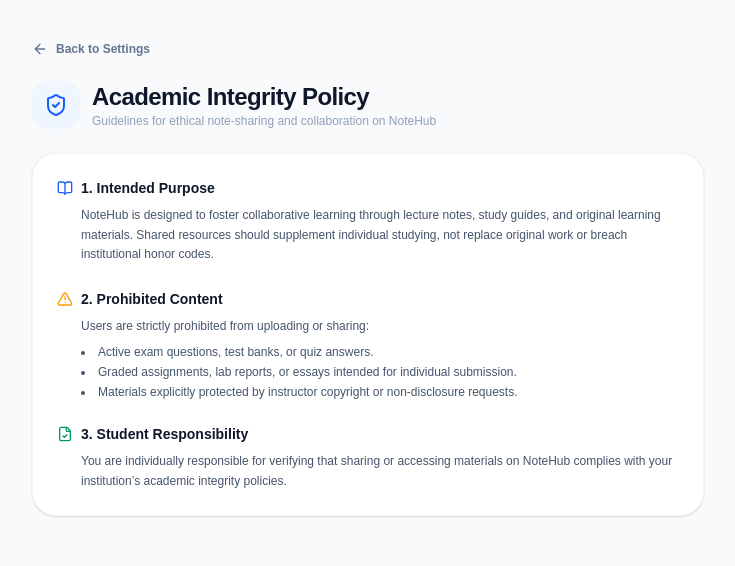
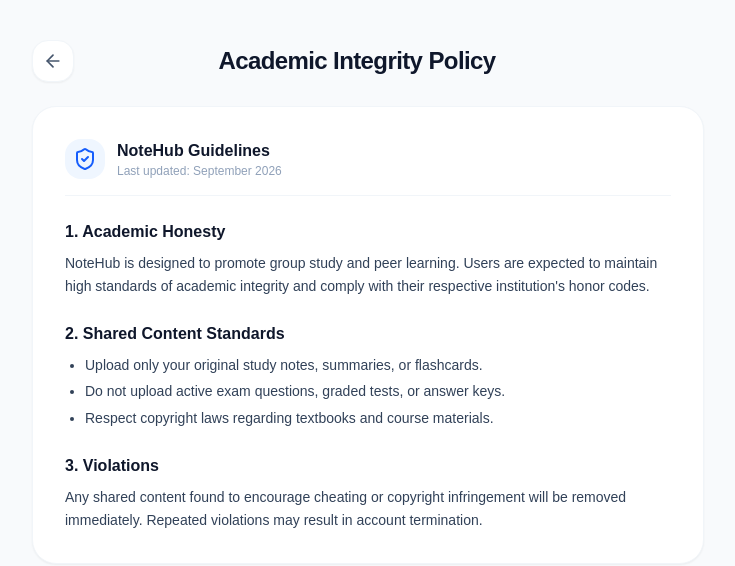
Before and after one commit to Dherick123-hub/notehub, a Next.js app: page /settings/academic-integrity in a window 1280 px wide. Shown: the top 566 px of the page, without its empty margins (272-1007 px from the left). Built offline with nearby package versions, Linux system fonts and the light colour scheme.

Commit message:
Added academic integrity policy page and theme updates

```diff
--- a/app/settings/academic-integrity/page.tsx
+++ b/app/settings/academic-integrity/page.tsx
@@ -1,75 +1,64 @@
-'use client';
-
 import Link from 'next/link';
-import { ArrowLeft, ShieldCheck, FileCheck, AlertTriangle, BookOpen } from 'lucide-react';
+import { ArrowLeft, ShieldCheck } from 'lucide-react';
 
 export default function AcademicIntegrityPage() {
   return (
     <div className="min-h-screen bg-slate-50 flex flex-col items-center py-10 px-4">
       <div className="w-full max-w-2xl space-y-6">
-        {/* Back Link */}
+
+        {/* Header with Back Button */}
+        <div className="flex items-center justify-between">
           <Link
             href="/settings"
-          className="inline-flex items-center gap-2 text-xs font-semibold text-slate-500 hover:text-slate-900 transition"
+            className="p-2.5 rounded-2xl bg-white border border-slate-100 text-slate-600 hover:text-slate-900 hover:bg-slate-100 shadow-xs transition"
+            title="Back to Settings"
           >
-          <ArrowLeft className="w-4 h-4" />
-          Back to Settings
+            <ArrowLeft className="w-5 h-5" />
           </Link>
 
-        {/* Header */}
-        <div className="flex items-center gap-3">
-          <div className="w-12 h-12 rounded-2xl bg-blue-50 flex items-center justify-center text-blue-600">
+          <h1 className="text-2xl font-bold text-slate-900 tracking-tight pr-7">
+            Academic Integrity Policy
+          </h1>
+
+          <div className="w-9" />
+        </div>
+
+        {/* Content Card */}
+        <div className="bg-white rounded-3xl p-6 sm:p-8 border border-slate-100 shadow-xs space-y-6 text-slate-700 text-sm leading-relaxed">
+          <div className="flex items-center gap-3 pb-4 border-b border-slate-100">
+            <div className="w-10 h-10 rounded-2xl bg-blue-50 flex items-center justify-center text-blue-600">
               <ShieldCheck className="w-6 h-6" />
             </div>
             <div>
-            <h1 className="text-2xl font-extrabold text-slate-900 tracking-tight">
-              Academic Integrity Policy
-            </h1>
-            <p className="text-xs text-slate-400">
-              Guidelines for ethical note-sharing and collaboration on NoteHub
-            </p>
+              <h2 className="text-base font-semibold text-slate-900">NoteHub Guidelines</h2>
+              <p className="text-xs text-slate-400">Last updated: September 2026</p>
             </div>
           </div>
 
-        {/* Policy Content Card */}
-        <div className="bg-white rounded-3xl p-6 border border-slate-100 shadow-sm space-y-6 text-slate-700 text-sm">
-
           <section className="space-y-2">
-            <div className="flex items-center gap-2 font-bold text-slate-900">
-              <BookOpen className="w-4 h-4 text-blue-600" />
-              <h2>1. Intended Purpose</h2>
-            </div>
-            <p className="text-xs leading-relaxed text-slate-600 pl-6">
-              NoteHub is designed to foster collaborative learning through lecture notes, study guides, and original learning materials. Shared resources should supplement individual studying, not replace original work or breach institutional honor codes.
+            <h3 className="font-semibold text-slate-900 text-base">1. Academic Honesty</h3>
+            <p>
+              NoteHub is designed to promote group study and peer learning. Users are expected to maintain high standards of academic integrity and comply with their respective institution&apos;s honor codes.
             </p>
           </section>
 
           <section className="space-y-2">
-            <div className="flex items-center gap-2 font-bold text-slate-900">
-              <AlertTriangle className="w-4 h-4 text-amber-500" />
-              <h2>2. Prohibited Content</h2>
-            </div>
-            <p className="text-xs leading-relaxed text-slate-600 pl-6">
-              Users are strictly prohibited from uploading or sharing:
-            </p>
-            <ul className="list-disc list-inside text-xs text-slate-600 pl-6 space-y-1">
-              <li>Active exam questions, test banks, or quiz answers.</li>
-              <li>Graded assignments, lab reports, or essays intended for individual submission.</li>
-              <li>Materials explicitly protected by instructor copyright or non-disclosure requests.</li>
+            <h3 className="font-semibold text-slate-900 text-base">2. Shared Content Standards</h3>
+            <ul className="list-disc pl-5 space-y-1">
+              <li>Upload only your original study notes, summaries, or flashcards.</li>
+              <li>Do not upload active exam questions, graded tests, or answer keys.</li>
+              <li>Respect copyright laws regarding textbooks and course materials.</li>
             </ul>
           </section>
 
           <section className="space-y-2">
-            <div className="flex items-center gap-2 font-bold text-slate-900">
-              <FileCheck className="w-4 h-4 text-emerald-600" />
-              <h2>3. Student Responsibility</h2>
-            </div>
-            <p className="text-xs leading-relaxed text-slate-600 pl-6">
-              You are individually responsible for verifying that sharing or accessing materials on NoteHub complies with your institution’s academic integrity policies.
+            <h3 className="font-semibold text-slate-900 text-base">3. Violations</h3>
+            <p>
+              Any shared content found to encourage cheating or copyright infringement will be removed immediately. Repeated violations may result in account termination.
             </p>
           </section>
+        </div>
 
-        </div>
       </div>
     </div>
   );
--- a/app/settings/page.tsx
+++ b/app/settings/page.tsx
@@ -180,21 +180,24 @@
             <ChevronRight className="w-4 h-4 text-slate-300 group-hover:text-blue-600 transition" />
           </Link>
 
-          {/* Academic Integrity Policy */}
-          <div className="p-4 flex items-center justify-between hover:bg-slate-50 transition cursor-pointer">
+          {/* Academic Integrity Policy Link */}
+          <Link
+            href="/settings/academic-integrity"
+            className="p-4 flex items-center justify-between hover:bg-slate-50 transition cursor-pointer group"
+          >
             <div className="flex items-center gap-3">
-              <div className="w-9 h-9 rounded-xl bg-slate-100 flex items-center justify-center text-slate-500">
+              <div className="w-9 h-9 rounded-xl bg-slate-100 flex items-center justify-center text-slate-500 group-hover:bg-blue-50 group-hover:text-blue-600 transition">
                 <ShieldCheck className="w-5 h-5" />
               </div>
               <div>
-                <h3 className="text-sm font-semibold text-slate-900">
+                <h3 className="text-sm font-semibold text-slate-900 group-hover:text-blue-600 transition">
                   Academic Integrity Policy
                 </h3>
                 <p className="text-xs text-slate-400">Review sharing rules</p>
               </div>
             </div>
-            <ChevronRight className="w-4 h-4 text-slate-300" />
-          </div>
+            <ChevronRight className="w-4 h-4 text-slate-300 group-hover:text-blue-600 transition" />
+          </Link>
 
           {/* STEP 2 UI: Admin Portal Link rendered conditionally */}
           {isAdmin && (
@@ -220,7 +223,7 @@
           {/* Log Out Button */}
           <button
             onClick={handleLogout}
-            className="w-full p-4 flex items-center justify-between hover:bg-red-50 transition text-left group"
+            className="w-full p-4 flex items-center justify-between hover:bg-red-50 transition text-left group cursor-pointer"
           >
             <div className="flex items-center gap-3">
               <div className="w-9 h-9 rounded-xl bg-red-50 flex items-center justify-center text-red-500">
```
Also changed, not shown: 1 other file (tests, documents, lock files or other folders). Lines whose indentation alone changed are shown as unchanged.
